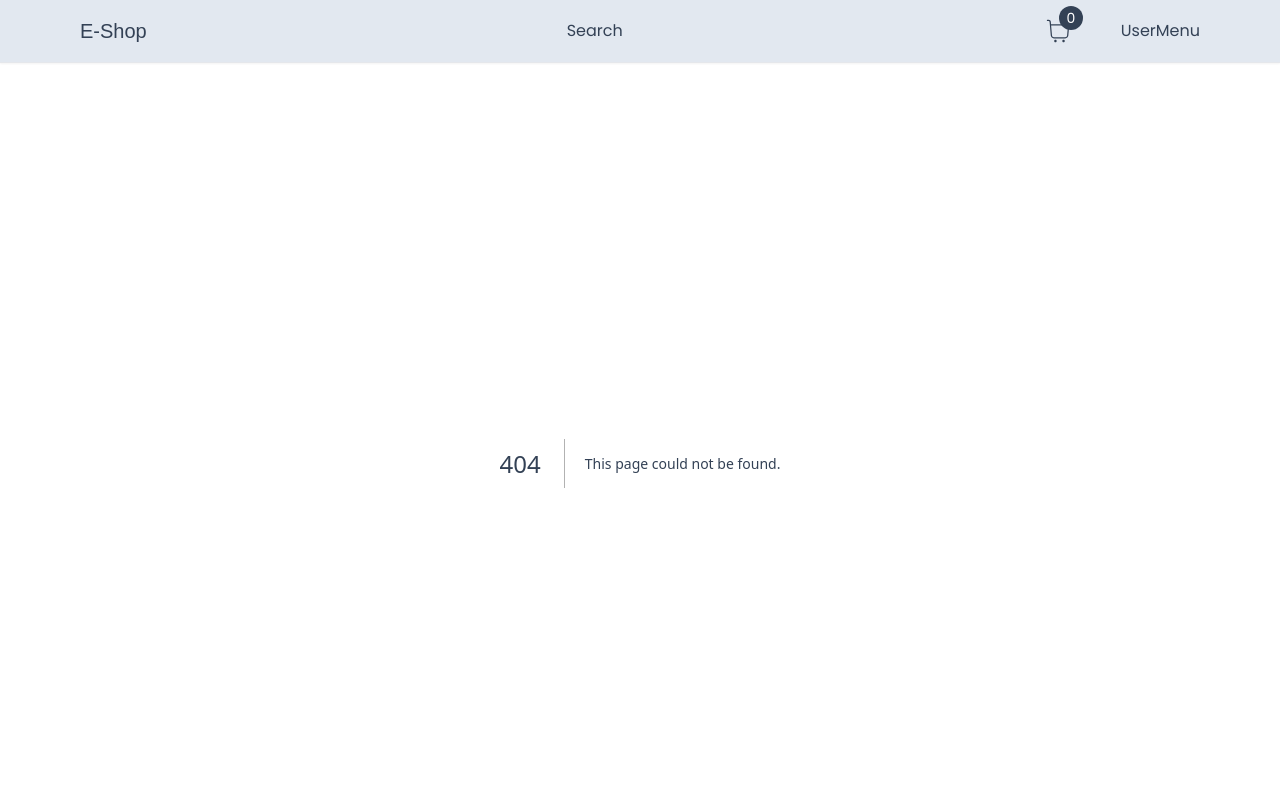
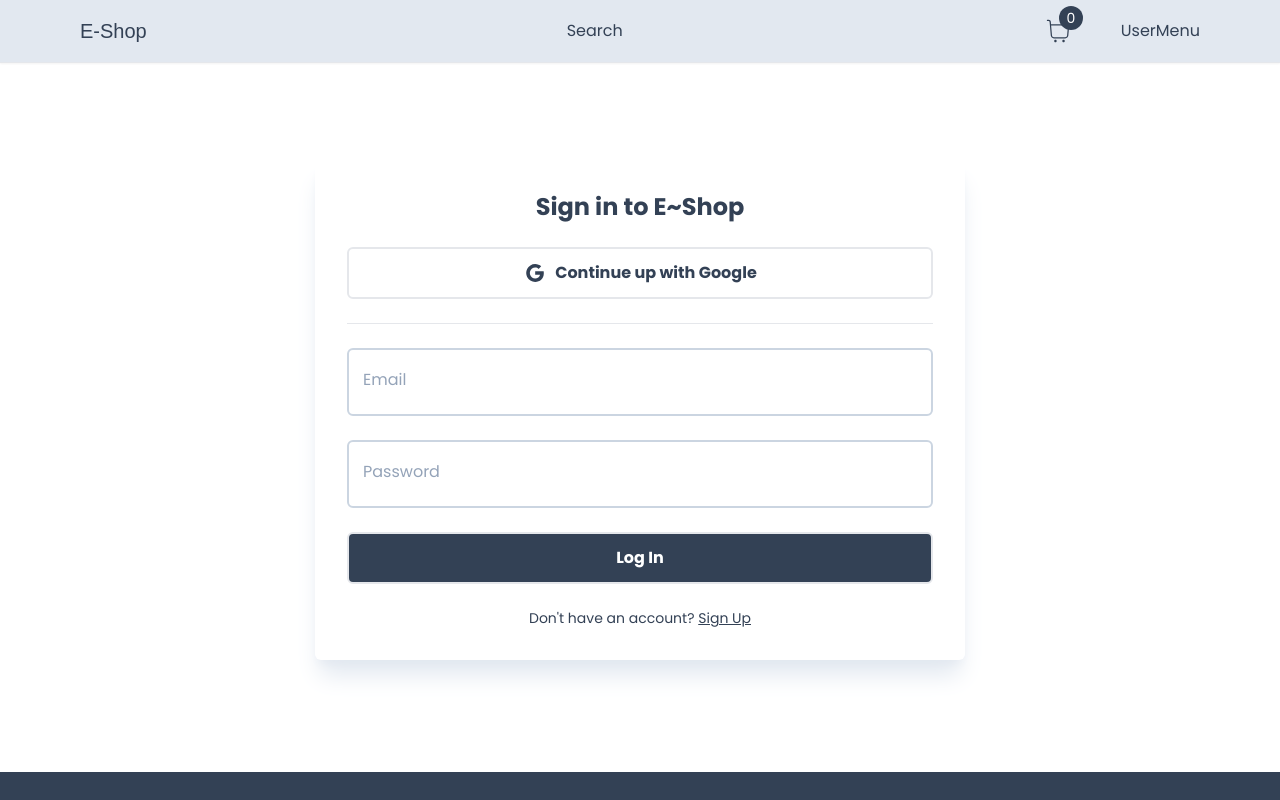
Before and after one commit to KelvinMhacwilson/E-commerce, a Next.js app: page /login in a window 1280 px wide. Before the commit this address had no page. Shown: the top 800 px of the page. Built offline with nearby package versions, Linux system fonts and the light colour scheme; a web font is replaced by a local one.

Commit message:
Added Login Page

```diff
--- /dev/null
+++ b/app/login/LoginForm.tsx
@@ -0,0 +1,70 @@
+"use client";
+
+import { useState } from "react";
+import Input from "../components/inputs/Input";
+import Heading from "../components/products/Heading";
+import { useForm, FieldValues, SubmitHandler } from "react-hook-form";
+import Button from "../components/Button";
+import Link from "next/link";
+import { AiOutlineGoogle } from "react-icons/ai";
+
+const LoginForm = () => {
+  const [isLoading, setIsLoading] = useState(false);
+  const {
+    register,
+    handleSubmit,
+    formState: { errors },
+  } = useForm<FieldValues>({
+    defaultValues: {
+      email: "",
+      password: "",
+    },
+  });
+
+  const onSubmit: SubmitHandler<FieldValues> = (data) => {
+    setIsLoading(true);
+    console.log(data);
+  };
+  return (
+    <>
+      <Heading title="Sign in to E~Shop" />
+      <Button
+        outline
+        label="Continue up with Google"
+        icon={AiOutlineGoogle}
+        onClick={() => {}}
+      />
+      <hr className="bg-slate-300 w-full h-px" />
+
+      <Input
+        id="email"
+        label="Email"
+        disabled={isLoading}
+        register={register}
+        errors={errors}
+        required
+      />
+      <Input
+        id="password"
+        label="Password"
+        disabled={isLoading}
+        register={register}
+        errors={errors}
+        required
+        type="password"
+      />
+      <Button
+        label={isLoading ? "Loading" : "Log In"}
+        onClick={handleSubmit(onSubmit)}
+      />
+      <p className="text-sm">
+        Don't have an account?{" "}
+        <Link className="underline" href="/register">
+          Sign Up
+        </Link>{" "}
+      </p>
+    </>
+  );
+};
+
+export default LoginForm;
--- /dev/null
+++ b/app/login/page.tsx
@@ -0,0 +1,15 @@
+import Container from "../components/Container";
+import FormWrap from "../components/FormWrap";
+import LoginForm from "./LoginForm";
+
+const Login = () => {
+  return (
+    <Container>
+      <FormWrap>
+        <LoginForm />
+      </FormWrap>
+    </Container>
+  );
+};
+
+export default Login;
```
